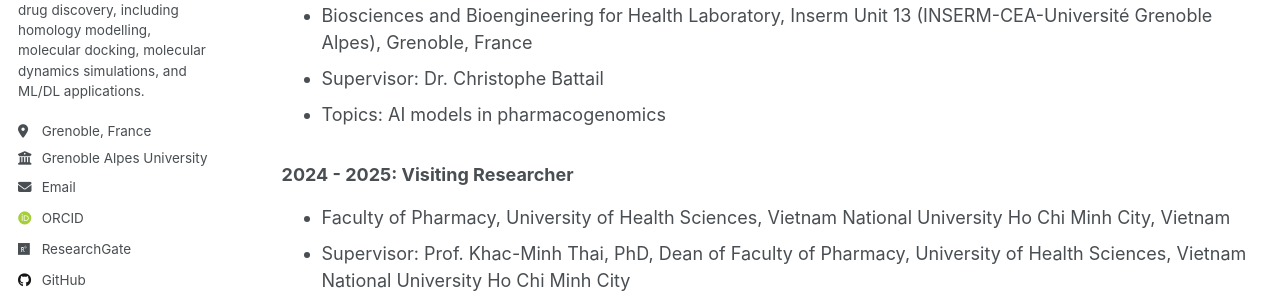
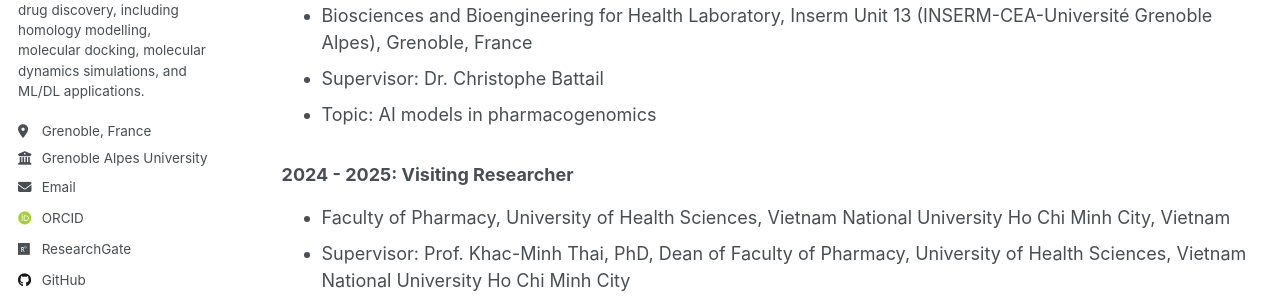
Before and after one commit to vo-thanh-phuong/vo-thanh-phuong.github.io, a Jekyll site: the page built from _pages/cv.md, in a window 1280 px wide and 900 px high. Shown: the part 417-714 px from the top of the window. Built offline with Jekyll 4.4.1, drawn with Linux system fonts in a browser that asks for light colours; some web fonts are replaced; a script that is not in the unit is left out.

Commit message:
Update CV.md

```diff
--- a/_pages/cv.md
+++ b/_pages/cv.md
@@ -20,7 +20,7 @@ Research experiences
 ### 2026: Master’s intern
   * Biosciences and Bioengineering for Health Laboratory, Inserm Unit 13 (INSERM-CEA-Université Grenoble Alpes), Grenoble, France
   * Supervisor: Dr. Christophe Battail
-  * Topics: AI models in pharmacogenomics
+  * Topic: AI models in pharmacogenomics
 
 ### 2024 - 2025: Visiting Researcher
   * Faculty of Pharmacy, University of Health Sciences, Vietnam National University Ho Chi Minh City, Vietnam
```
